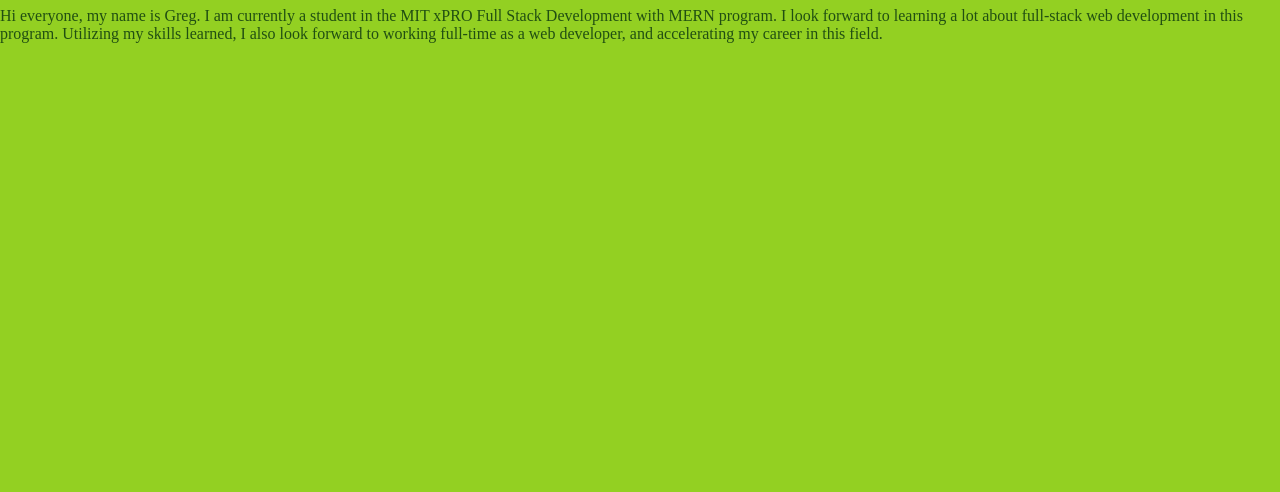
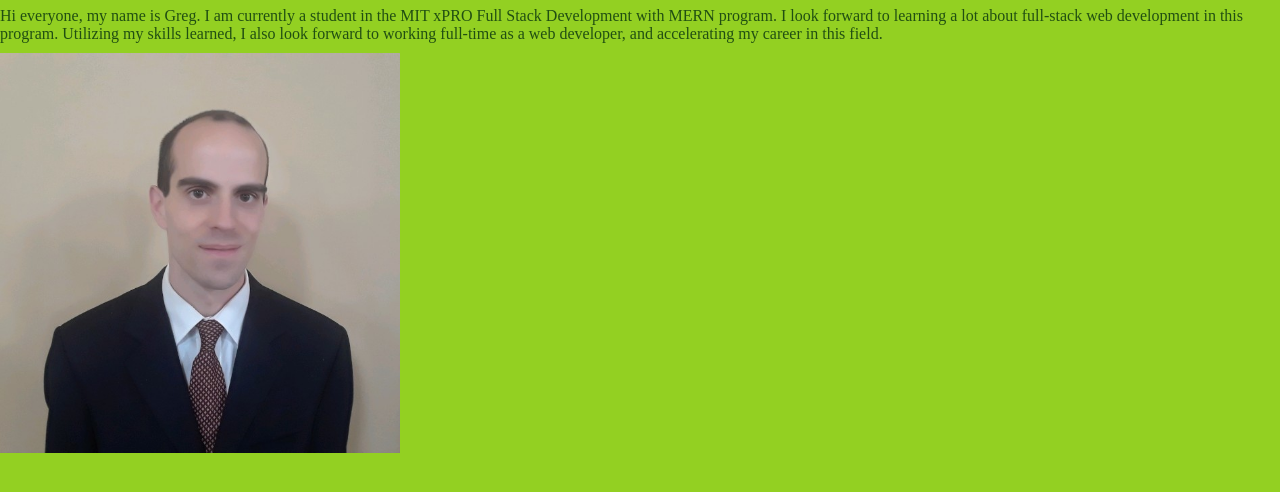
Before and after one commit to GregoryHeureux/MITxPRODevProjectrepo, a plain HTML site: page about.html in a window 1280 px wide. Shown: the part 118-610 px from the top of the page. Drawn offline with Linux system fonts and the light colour scheme.

Commit message:
second commit

```diff
--- a/about.html
+++ b/about.html
@@ -19,5 +19,6 @@
     </nav>
     <h1>All About Me</h1>
     <p>Hi everyone, my name is Greg. I am currently a student in the MIT xPRO Full Stack Development with MERN program. I look forward to learning a lot about full-stack web development in this program. Utilizing my skills learned, I also look forward to working full-time as a web developer, and accelerating my career in this field.</p>
+    <img src="Gregory_Woloszyn_pro_pic.jpeg" alt="">
   </body>
 </html>
--- a/styles.css
+++ b/styles.css
@@ -38,3 +38,8 @@ h1 {
 p {
   margin-top: 10px;
 }
+
+img {
+  margin-top: 10px;
+  width: 400px;
+}
```
Also changed, not shown: Gregory_Woloszyn_pro_pic.jpeg (added).
